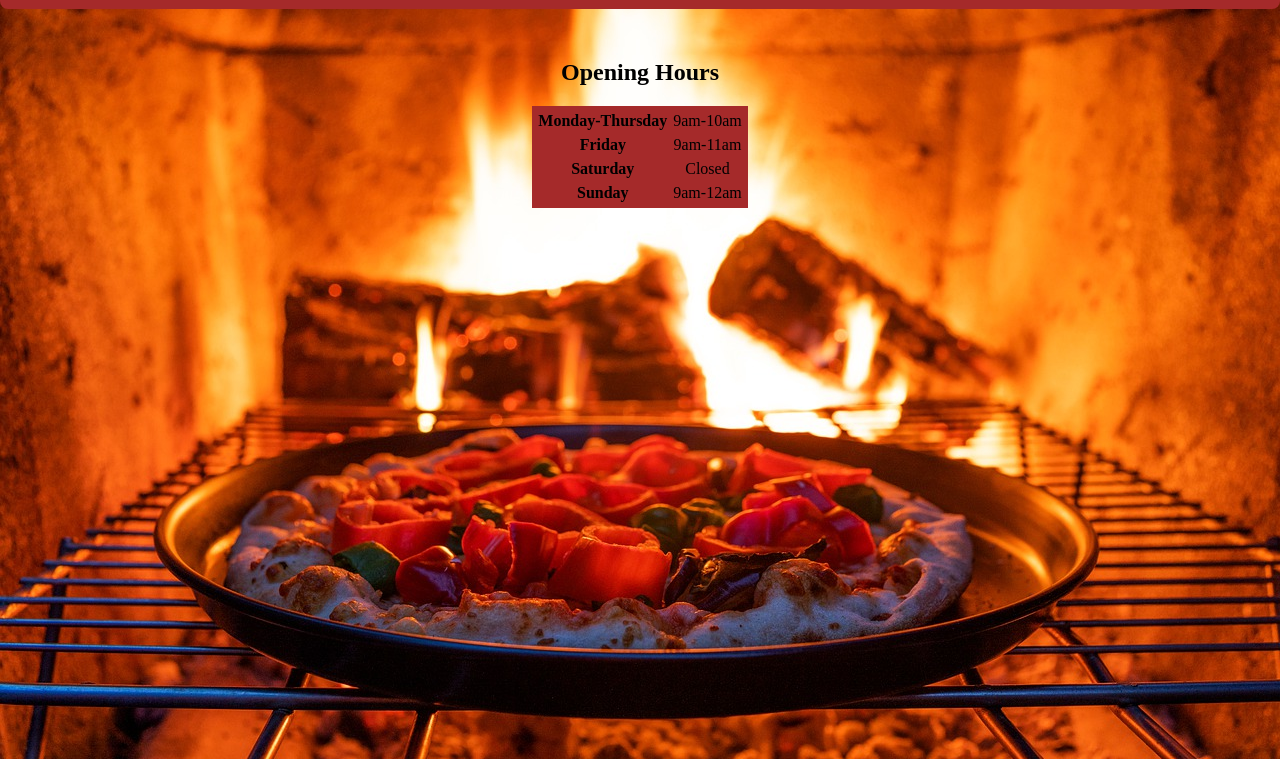
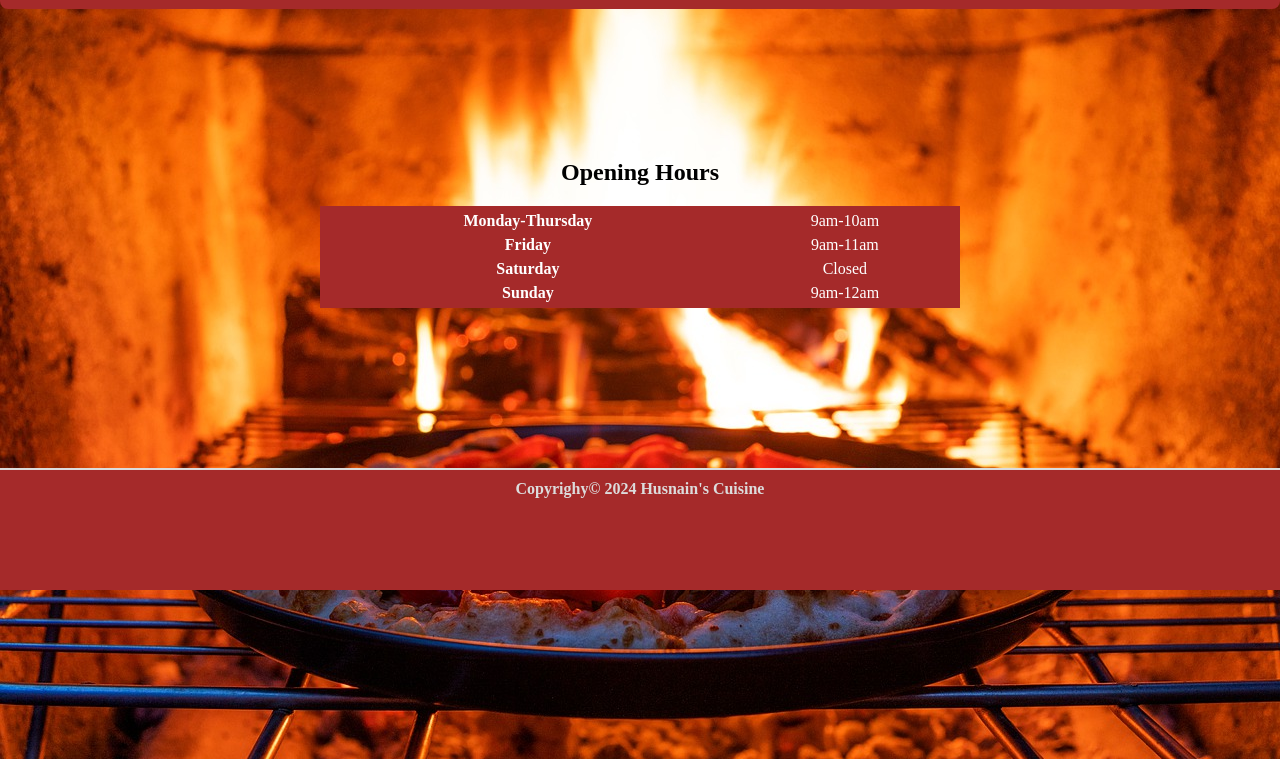
Before and after one commit to HusnainHaider21/SMIT-HTML-Assignments, a plain HTML site: page Assignment-3-HTML-CSS/Timing.html in a window 1280 px wide. Shown: the part 41-800 px from the top of the page. Drawn offline with Linux system fonts and the light colour scheme.

Commit message:
Four page completed'

```diff
--- a/Assignment-3-HTML-CSS/Timing.html
+++ b/Assignment-3-HTML-CSS/Timing.html
@@ -6,6 +6,19 @@
     <title>Timing Page</title>
     <link rel="stylesheet" href="https://cdnjs.cloudflare.com/ajax/libs/font-awesome/6.5.1/css/all.min.css" integrity="sha512-DTOQO9RWCH3ppGqcWaEA1BIZOC6xxalwEsw9c2QQeAIftl+Vegovlnee1c9QX4TctnWMn13TZye+giMm8e2LwA==" crossorigin="anonymous" referrerpolicy="no-referrer"/>
     <link rel="stylesheet" href="style.css">
+
+    <style>
+        footer{
+            display: flex;
+            justify-content: center;
+            margin-top: 160px;
+        }
+
+        table{
+            width: 50%;
+            color: white;
+        }
+    </style>
 </head>
 <body>
     <header>
@@ -57,6 +70,12 @@
             </div>
         </div>
 
+        <footer>
+            <center>
+                <h4> Copyrighy&copy; 2024 Husnain's Cuisine</h4>
+                </center>
+                </footer>
+
 
 </body>
 </html>
--- a/Assignment-3-HTML-CSS/style.css
+++ b/Assignment-3-HTML-CSS/style.css
@@ -85,7 +85,7 @@
 footer{
     height: 120px;
     border-top: 2px solid gainsboro;
-    margin-top: 90px;
+    margin-top: 120px;
     background-color: brown;
 
 }
@@ -147,7 +147,7 @@
 
 .Timing-section{
     text-align: center;
-    margin-top: 50px;
+    margin-top: 150px;
 }
 .Time{
     display: flex;
```
Also changed, not shown: Assignment-3-HTML-CSS/Contact.html (added, +12 -0 lines), Assignment-3-HTML-CSS/Menu.html (+4 -4 lines).
